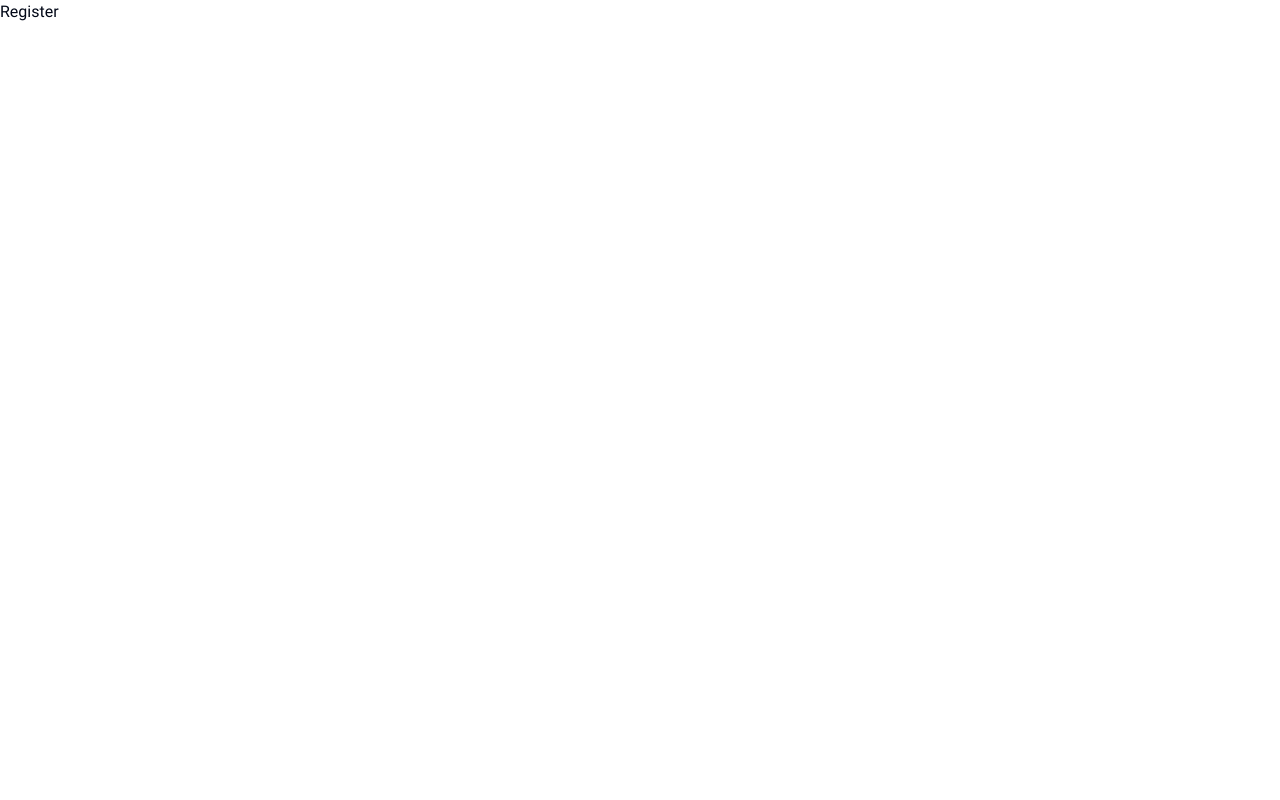
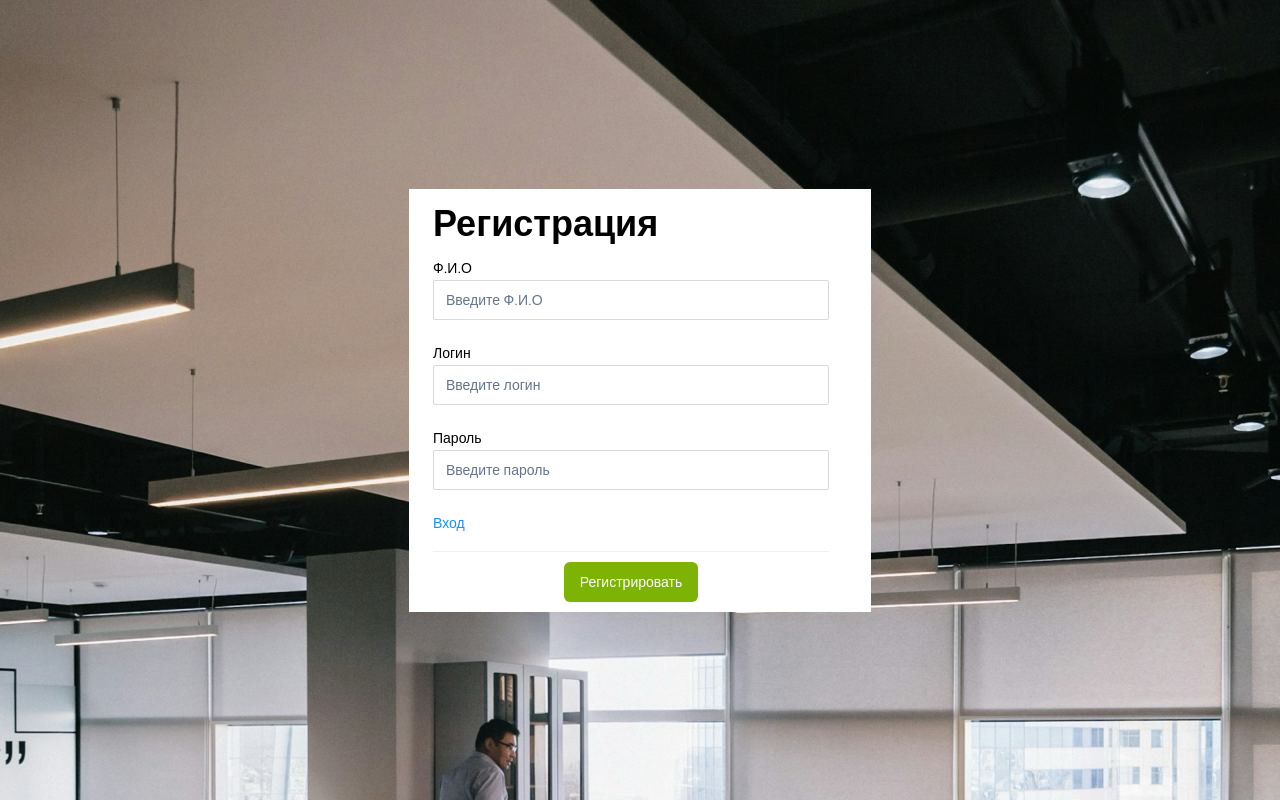
Before and after one commit to Islomjonsdev/test, a React (Vite) app: page /register in a window 1280 px wide. Built offline with nearby package versions, Linux system fonts and the light colour scheme.

Commit message:
register done

```diff
--- a/src/components/ui/button.jsx
+++ b/src/components/ui/button.jsx
@@ -12,6 +12,7 @@ const buttonVariants = cva(
         default: "bg-primary text-primary-foreground hover:bg-primary/90",
         addCompany: "bg-[#08979C] py-[4px] px-[15px] text-white font-normal text-[14px] text-center leading-[22px]",
         addCompanyForm: "bg-[#1890FF] py-[5px] px-[16px] text-white font-normal text-[14px] text-center leading-[22px]",
+        authBtn: "bg-[#7CB305] text-white py-[5px] py-4 font-normal text-[14px] leading-[22px] text-center",
         destructive:
           "bg-destructive text-destructive-foreground hover:bg-destructive/90",
         outline:
--- a/src/components/ui/input.jsx
+++ b/src/components/ui/input.jsx
@@ -2,13 +2,14 @@ import * as React from "react"
 
 import { cn } from "@/lib/utils"
 
-const Input = React.forwardRef(({ className, inputForm, type, ...props }, ref) => {
+const Input = React.forwardRef(({ className, inputForm, authFormInput, type, ...props }, ref) => {
   return (
     (<input
       type={type}
       className={cn(
         "flex h-10 w-full rounded-md border border-input bg-background px-3 py-2 text-base ring-offset-background file:border-0 file:bg-transparent file:text-sm file:font-medium file:text-foreground placeholder:text-muted-foreground focus-visible:outline-none focus-visible:ring-2 focus-visible:ring-ring focus-visible:ring-offset-2 disabled:cursor-not-allowed disabled:opacity-50 md:text-sm",
-        inputForm ? "py-[5px] px-[12px] border border-[#D9D9D9] rounded-[2px] outline-none max-w-[274px] w-full d-block" : ""
+        inputForm ? "py-[5px] px-[12px] border border-[#D9D9D9] rounded-[2px] outline-none max-w-[274px] w-full d-block" : "",
+        authFormInput ? "py-[5px] px-[12px] border border-[#D9D9D9] rounded-[2px] outline-none w-full d-block" : ""
       )}
       ref={ref}
       {...props} />)
--- a/src/pages/Register/Register.jsx
+++ b/src/pages/Register/Register.jsx
@@ -1,9 +1,97 @@
-import React from 'react'
+import { instance } from "@/api";
+import { Button } from "@/components/ui/button";
+import { Input } from "@/components/ui/input";
+import React from "react";
+import { useState } from "react";
+import { Link, useNavigate } from "react-router-dom";
+import "./Register.scss";
 
 const Register = () => {
+  const [fullName, setFullName] = useState("");
+  const [login, setLogin] = useState("");
+  const [password, setPassword] = useState("");
+  const [error, setError] = useState("");
+  const navigate = useNavigate();
+
+  const handleRegister = async (e) => {
+    e.preventDefault();
+    setError("");
+    const data = {
+      fullName: fullName,
+      login: login,
+      password: password,
+    };
+    console.log(data);
+
+    try {
+      const res = await instance.post("auths/sign-up", data, {
+        headers: { "Content-Type": "application/json" },
+      });
+      console.log(res?.data);
+      setFullName("");
+      setLogin("");
+      setPassword("");
+      navigate("/login")
+    } catch (err) {
+      console.error("Registration failed:", err);
+      setError(err.response?.data?.message || "Registration failed!");
+    }
+  };
   return (
-    <div>Register</div>
-  )
-}
+    <div className="register flex items-center justify-center">
+      <div className="bg-[#fff] max-w-[462px] w-full">
+        <h1 className="pt-6 pl-6 text-[36px] text-black font-bold leading-[22px] mb-[21px]">
+          Регистрация
+        </h1>
+        <form className="pr-[42px] pl-6" onSubmit={handleRegister}>
+          <div className="mb-[21px]">
+            <label className="text-black font-normal text-[14px] leading-[22px]">
+              Ф.И.О
+            </label>
+            <Input
+              authFormInput
+              type="text"
+              placeholder="Введите Ф.И.О"
+              onChange={(e) => setFullName(e.target.value)}
+            />
+          </div>
+          <div className="mb-[21px]">
+            <label className="text-black font-normal text-[14px] leading-[22px]">
+              Логин
+            </label>
+            <Input
+              authFormInput
+              type="email"
+              placeholder="Введите логин"
+              onChange={(e) => setLogin(e.target.value)}
+            />
+          </div>
+          <div className="mb-[21px]">
+            <label className="text-black font-normal text-[14px] leading-[22px]">
+              Пароль
+            </label>
+            <Input
+              authFormInput
+              type="password"
+              placeholder="Введите пароль"
+              onChange={(e) => setPassword(e.target.value)}
+            />
+          </div>
+          <Link
+            className="font-normal text-[#1890FF] text-[14px] leading-[22px]"
+            to={"/login"}
+          >
+            Вход
+          </Link>
+          <div className="mt-4 flex items-center justify-center py-[10px] border-t border-[#F0F0F0]">
+            <Button type="submit" variant="authBtn">
+              Регистрировать
+            </Button>
+          </div>
+        </form>
+      </div>
+    </div>
+  );
+};
 
-export default Register
+export default Register;
--- /dev/null
+++ b/src/pages/Register/Register.scss
@@ -0,0 +1,7 @@
+.register {
+  background-image: url("../../assets/images/test.jpeg");
+  background-repeat: no-repeat;
+  background-size: cover;
+  width:100%;
+  height: 100vh;
+}
```
Also changed, not shown: src/pages/Login/Login.jsx (+77 -0 lines).
